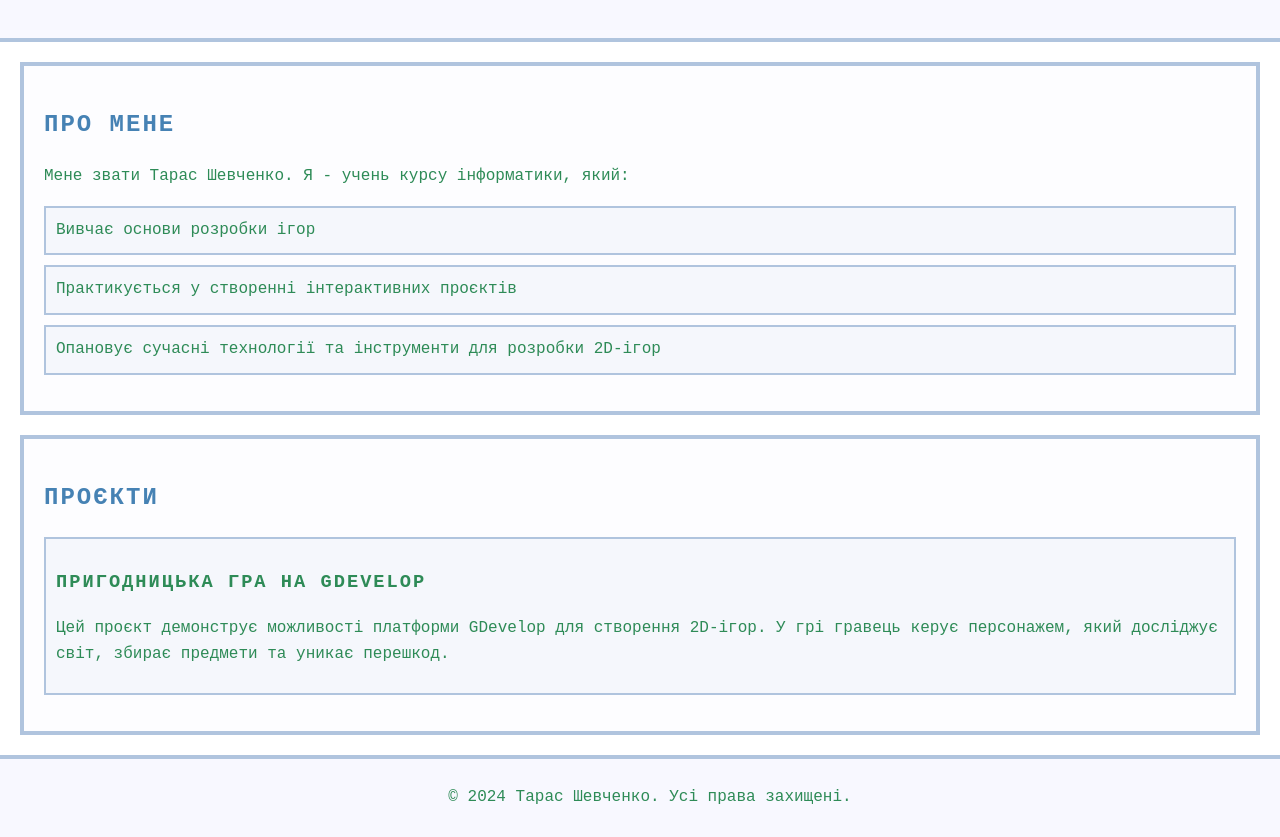
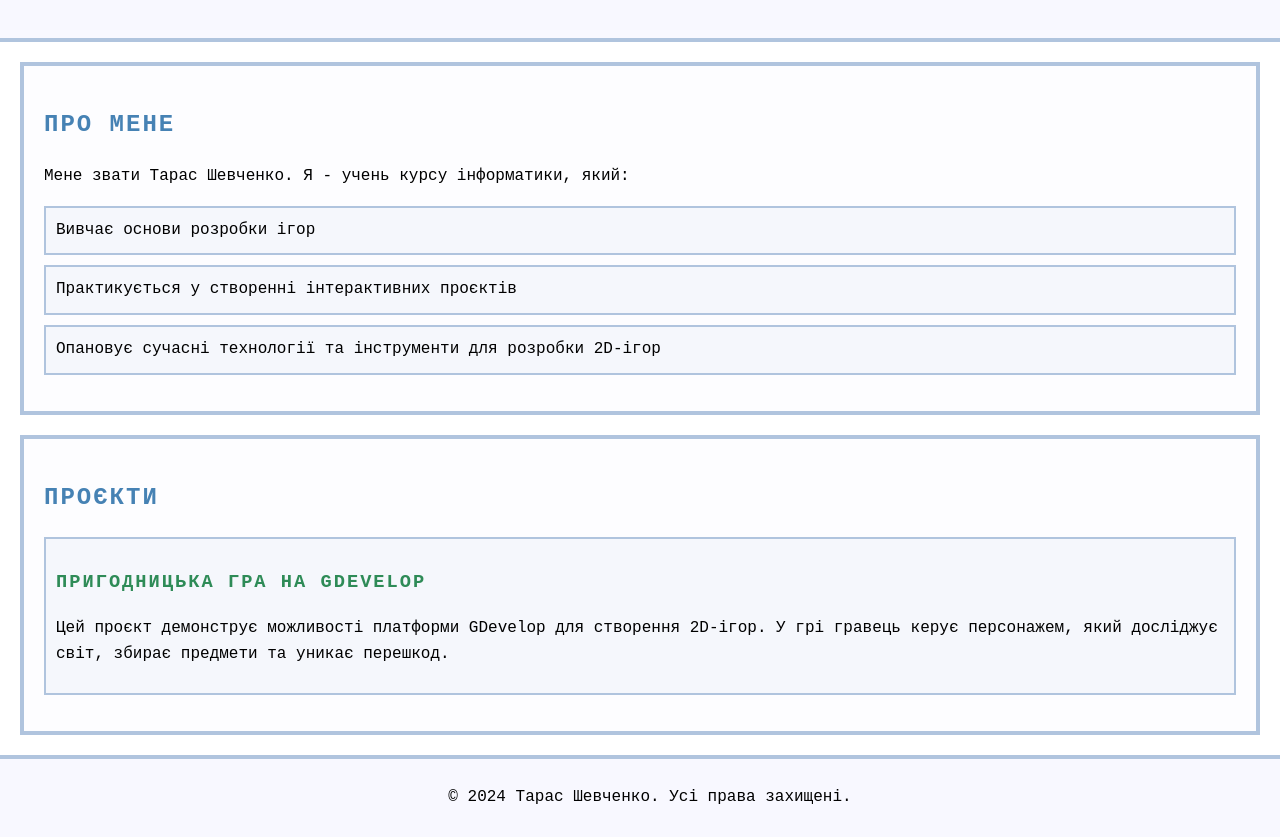
Before and after one commit to lntska/game-ututu, a plain HTML site: page index.html in a window 1280 px wide. Shown: the part 96-933 px from the top of the page. Drawn offline with Linux system fonts and the light colour scheme.

Commit message:
зміна

```diff
--- a/style.css
+++ b/style.css
@@ -3,7 +3,7 @@ body {
     line-height: 1.6;
     margin: 0;
     padding: 0;
-    color: #2E8B57;
+    color: #000000;
     background-color: #FFFFFF;
 }
 
```
